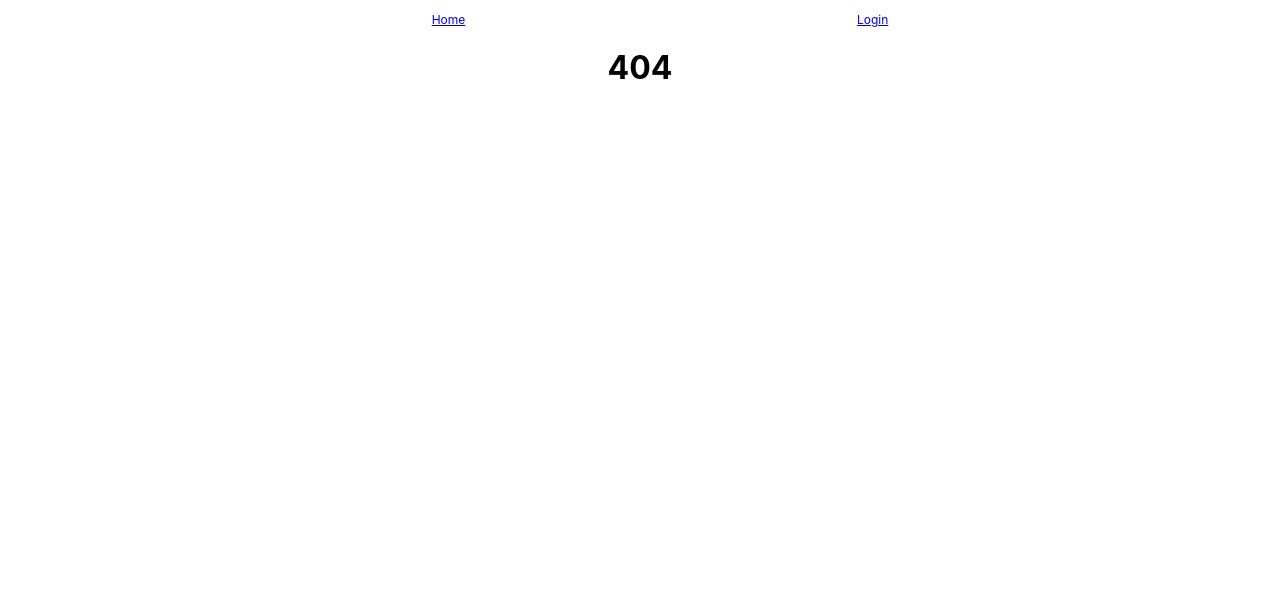
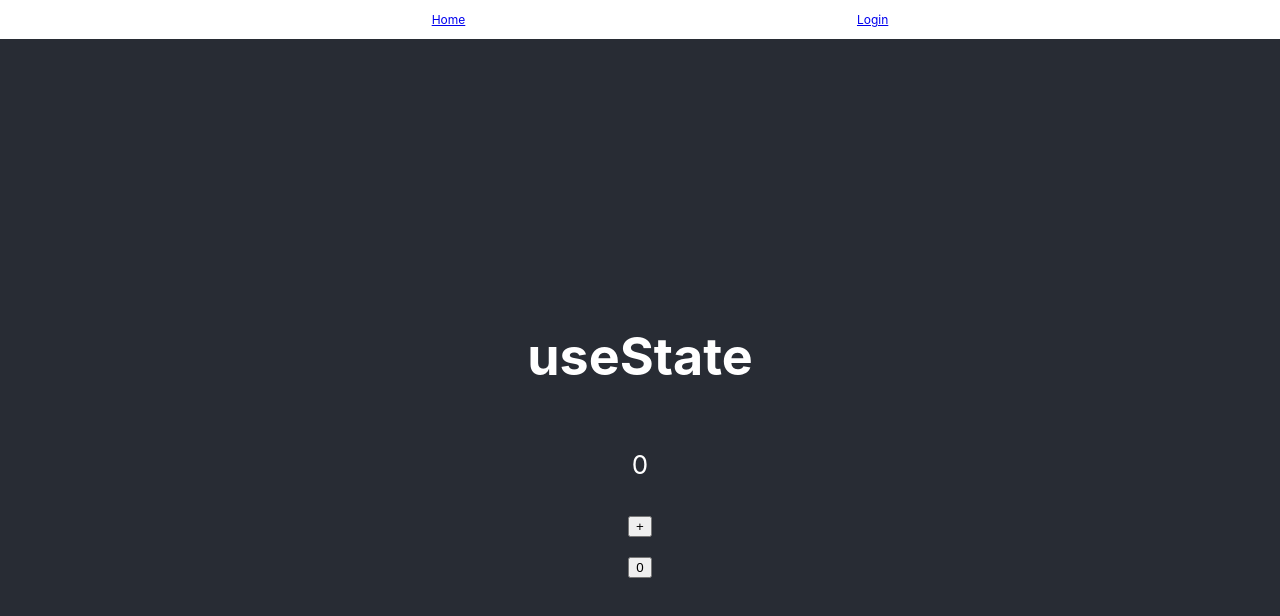
Before and after one commit to Maarten86M/react-oefenbestand, a React (Create React App) app: page /usestate in a window 1280 px wide. Before the commit this address had no page. Shown: the top 616 px of the page. Built offline with nearby package versions, Linux system fonts and the light colour scheme.

Commit message:
Component Life Cycle & data fetch voorbeelden en uitleg

```diff
--- a/package.json
+++ b/package.json
@@ -6,6 +6,7 @@
     "@testing-library/jest-dom": "^5.12.0",
     "@testing-library/react": "^11.2.7",
     "@testing-library/user-event": "^12.8.3",
+    "axios": "^0.21.1",
     "react": "^17.0.2",
     "react-dom": "^17.0.2",
     "react-hook-form": "^7.6.3",
--- a/src/App.js
+++ b/src/App.js
@@ -20,8 +20,12 @@ import FourZeroFour from "./pages/404";
 import RouteUitleg from "./pages/RouteUitleg";
 import Home from "./pages/Home";
 import Login from "./pages/Login";
+import UseState from "./pages/UseState";
+import UseEffect from "./pages/UseEffect";
+import DataFetchen from "./pages/DataFetchen";
 
 function App() {
+
     const history = useHistory();
     const [authenticated, setAuthenticated] = useState(false);
 
@@ -86,8 +90,20 @@ function App() {
                     {authenticated ? <ReactHookFormRein/> : <Redirect to="/login"/>}
                 </Route>
 
-                <Route exact path="/routeuitleg/:imageName">
-                    <RouteUitleg/>
+                {/*<Route exact path="/routeuitleg/:imageName">*/}
+                {/*    <RouteUitleg/>*/}
+                {/*</Route>*/}
+
+                <Route path="/usestate">
+                    <UseState />
+                </Route>
+
+                <Route path="/useeffect">
+                    <UseEffect />
+                </Route>
+
+                <Route path="/datafetchen">
+                    <DataFetchen/>
                 </Route>
 
                 {/*wanneer er nu iets ingevoerd wordt wat niet klopt pakt hij automatisch de 404 pagina*/}
--- /dev/null
+++ b/src/pages/DataFetchen.js
@@ -0,0 +1,52 @@
+import React, {useEffect, useState} from "react";
+import axios from "axios";
+
+function DataFetchen() {
+
+    const [universities, setUniversities] = useState(null);
+    const [search, setSearch] = useState('');
+
+    console.log(search, "zoekresultaat.")
+
+    console.log("Wat is de state Universities", universities)
+
+    useEffect(() => {
+        console.log('On Mount')
+
+        async function fetchUniversities() {
+            const response = await axios.get(`http://universities.hipolabs.com/search?country=${search}`
+            );
+            console.log(response.data)
+            setUniversities(response.data)
+        }
+
+        fetchUniversities()
+    }, [search]);
+
+
+    // normaal zet je in de return ook een key zoals hieronder, maar net deze api kan dat niet.
+    // <div>
+    //     {universities ? universities.map((uni) => {
+    //         return <p key={uni.domains}>{uni.name}</p>
+    //     }) : <h1>Loading</h1>}
+    // </div>
+
+
+    return (
+        <div className="App">
+            <header className="App-header">
+                <h1>Data Fetchen</h1>
+                <h3>Universities of {search}</h3>
+                <input placeholder="Typ hier een land (en)" type="text" onKeyUp={(e) => setSearch(e.target.value)}/>
+
+                <div>
+                    {universities ? universities.map((uni) => {
+                        return <p>{uni.name}</p>
+                    }) : <h1>Loading</h1>}
+                </div>
+            </header>
+        </div>
+    )
+}
+
+export default DataFetchen;
--- /dev/null
+++ b/src/pages/UseEffect.js
@@ -0,0 +1,72 @@
+import React,{useState, useEffect} from 'react';
+
+function UseEffect() {
+
+    const [count, setCount] = useState(0);
+    console.log("Wat is Count?",count) // Hier logt hij de up to date state.
+
+    //2 argumenten,
+    //1e. callback -> wat wil je doen.
+    //2e. dependency array[] -> wanneer wil je dit doen.
+
+    useEffect(() => {
+        console.log("Leeg dependency")
+    },[]);
+
+
+    useEffect(() => {
+        console.log("Voer dit uit wanneer count veranderd.")
+    },[count]);
+
+    useEffect(() => {
+        if (count > 10){
+            setCount(0)
+        }
+    },[count]);
+
+// voorbeeld met unmounting.
+    useEffect(() => {
+        console.log("leeg dependency array, mounting")
+        return () => {
+            console.log("Do Cleanup here, Do This on Unmount, dus bijvoorbeeld bij verlaten van de pagina.")
+            // voorbeeld is hier een formulier opslaan wanneer het niet helemaal is ingevuld bij verlaten.
+        };
+    },[]);
+
+    useEffect(() => {
+        if (count > 10){
+            setCount(0)
+        }
+        return () => {
+            console.log("voer dit uit voor count veranderd!!!!")
+        }// voor een nieuwe update voert hij eerst deze functie uit.
+    },[count]);
+
+
+    function addOne() {
+        // elke keer wanneer een setter wordt uitgevoerd word dit component gerenderd, onder de moterkap voer app() uit.
+        setCount(count +1);
+
+        // Hier heb je nog niet de waarde van de volgende state. (dus hij blijft nog 0 terwijl je al wel geklikt hebt).
+        // console.log("na het klikken", count)
+    }
+
+    function setToZero() {
+        setCount(0) // na de tweede keer state op nul, wordt de echte dom niet geupdate.
+    }
+
+    return (
+        <div className="App">
+            <header className="App-header">
+
+                <h1>useEffect</h1>
+                <p>{count}</p>
+                <button onClick={addOne}>+</button>
+                <button onClick={setToZero}>0</button>
+            </header>
+        </div>
+
+    )
+}
+
+export default UseEffect;
--- /dev/null
+++ b/src/pages/UseState.js
@@ -0,0 +1,34 @@
+import React,{useState} from 'react';
+
+function UseState() {
+
+    const [count, setCount] = useState(0);
+    console.log("Wat is Count?",count) // Hier logt hij de up to date state.
+
+    function addOne() {
+        // elke keer wanneer een setter wordt uitgevoerd word dit component gerenderd, onder de moterkap voer app() uit.
+        setCount(count +1);
+
+        // Hier heb je nog niet de waarde van de volgende state. (dus hij blijft nog 0 terwijl je al wel geklikt hebt).
+        console.log("na het klikken", count)
+    }
+
+    function setToZero() {
+        setCount(0) // na de tweede keer state op nul, wordt de echte dom niet geupdate.
+    }
+
+    return (
+        <div className="App">
+            <header className="App-header">
+
+                <h1>useState</h1>
+                <p>{count}</p>
+                <button onClick={addOne}>+</button>
+                <button onClick={setToZero}>0</button>
+            </header>
+        </div>
+
+    )
+}
+
+export default UseState;
```
Also changed, not shown: src/components/FetchComponent.js (added, +10 -0 lines), 2 other files (tests, documents, lock files or other folders).
